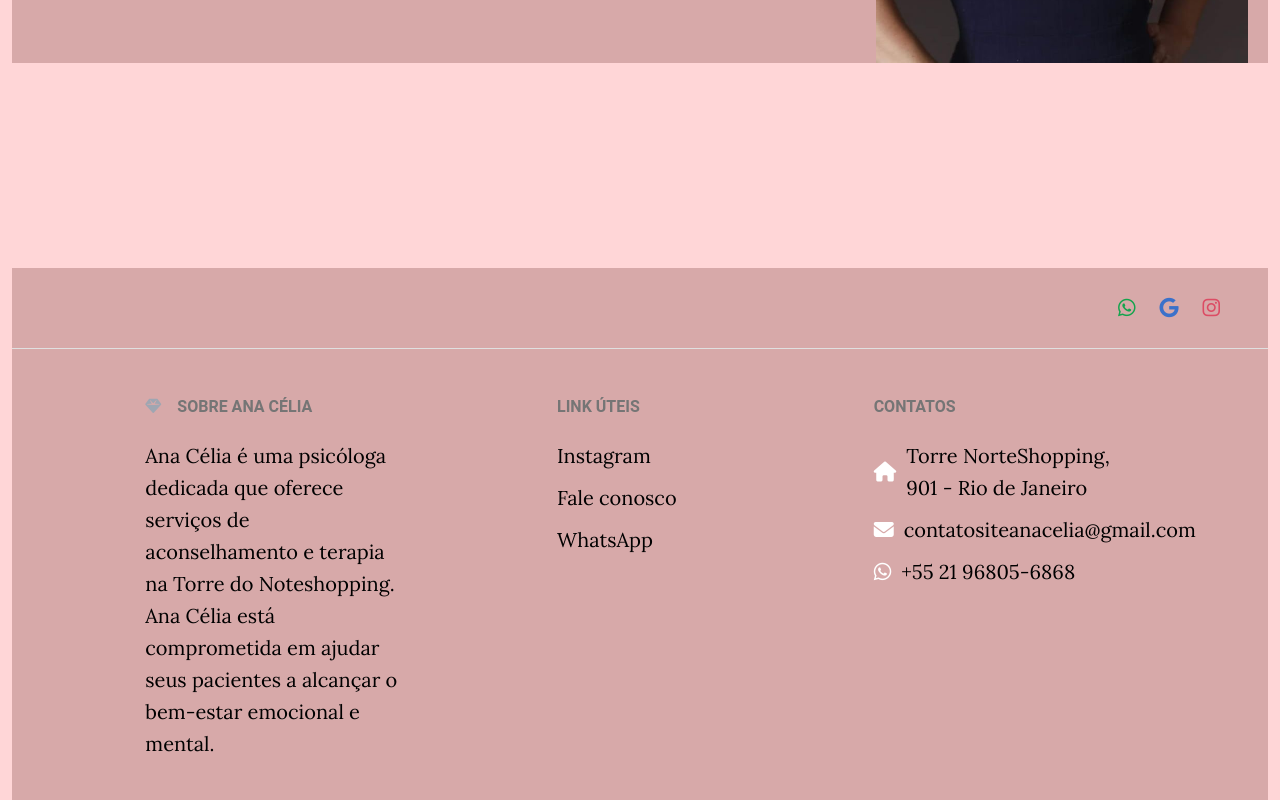
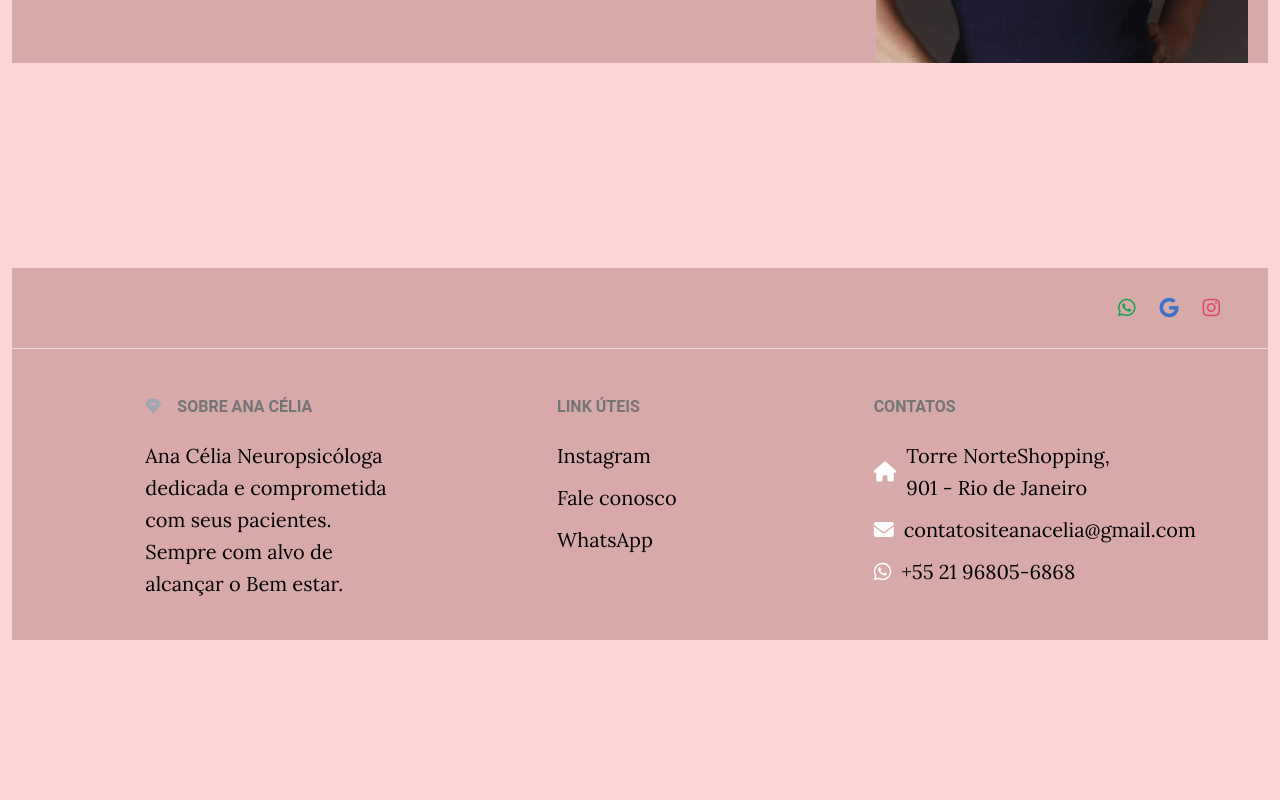
Before and after one commit to WillianXG/AnaCelia, a React (Vite) app: page / in a window 1280 px wide. Shown: the part 1922-2722 px from the top of the page. After the commit the page ends 2562 px from the top, so only its background shows below. Built offline with nearby package versions, Linux system fonts and the light colour scheme.

Commit message:
footer new

```diff
--- a/src/components/Footer/footer.jsx
+++ b/src/components/Footer/footer.jsx
@@ -47,10 +47,7 @@ export default function App() {
                 Sobre Ana Célia
               </h6>
               <p>
-                Ana Célia é uma psicóloga dedicada que oferece serviços de
-                aconselhamento e terapia na Torre do Noteshopping. Ana Célia
-                está comprometida em ajudar seus pacientes a alcançar o
-                bem-estar emocional e mental.
+              Ana Célia Neuropsicóloga dedicada e comprometida com seus pacientes. Sempre com alvo de alcançar o Bem estar.
               </p>
             </MDBCol>
 
```
